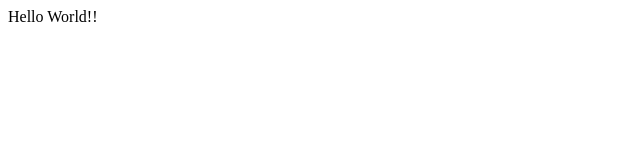
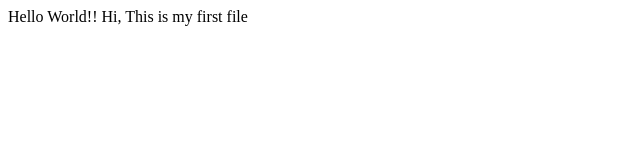
Before and after one commit to JeevithaPugazh/UI-Practices, a plain HTML site: page Hello.html in a window 1280 px wide. Shown: the whole page, without its empty margins (0-640 px from the left). Drawn offline with Linux system fonts and the light colour scheme.

Commit message:
File Updated

```diff
--- a/Hello.html
+++ b/Hello.html
@@ -6,6 +6,6 @@
     <title>Document</title>
   </head>
   <body>
-    Hello World!!
+    Hello World!! Hi, This is my first file
   </body>
 </html>
```
